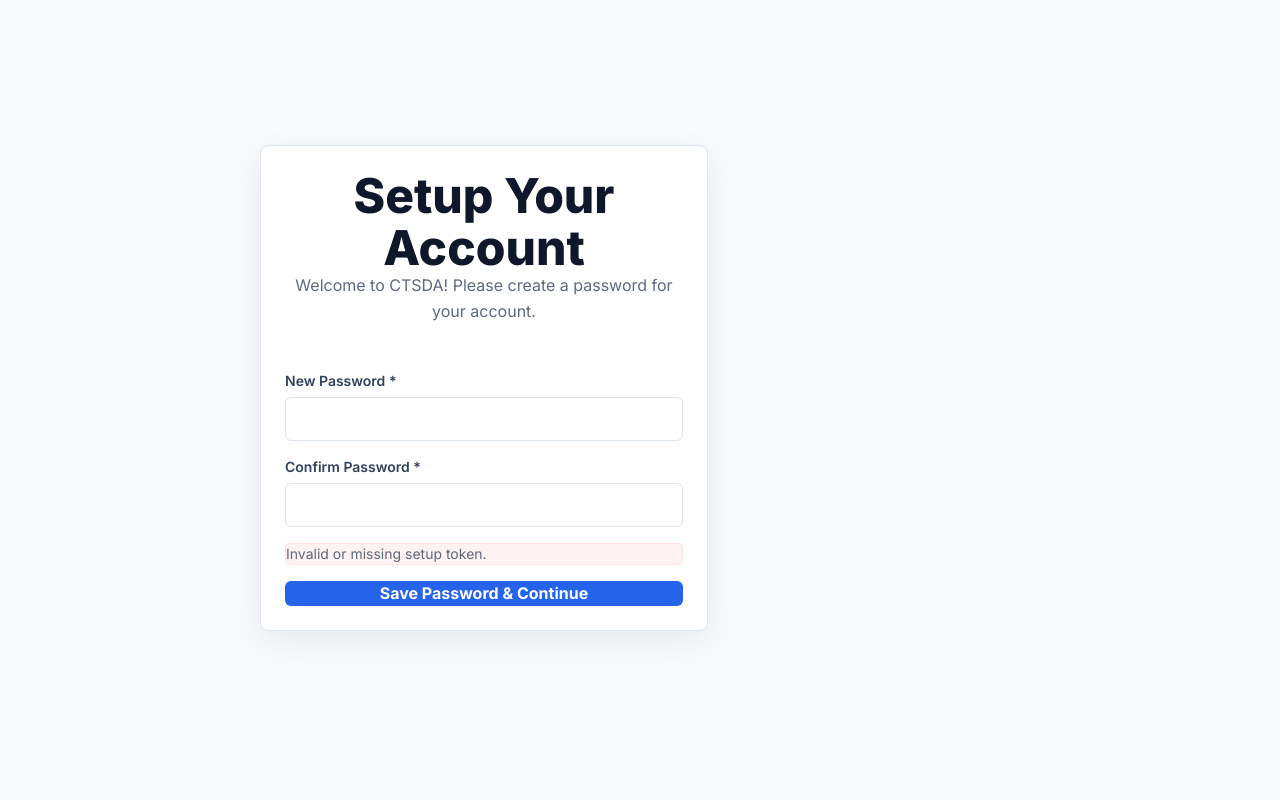
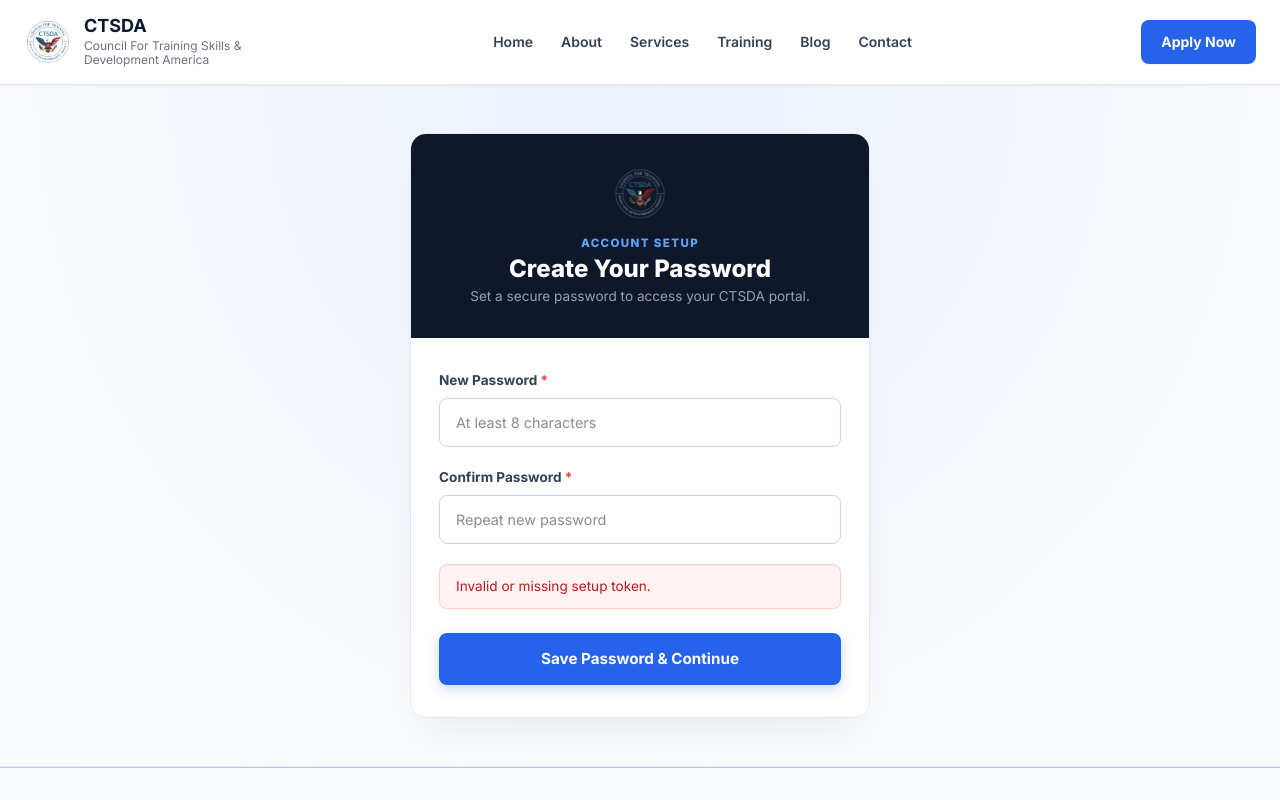
Before and after one commit to jflowdking212/ctsda, a Next.js app in the folder apps/web/: page /setup-account in a window 1280 px wide. Shown: the top 800 px of the page. Built offline with nearby package versions, Linux system fonts and the light colour scheme.

Commit message:
Fix setup account UI layout

```diff
--- a/apps/web/src/app/setup-account/page.tsx
+++ b/apps/web/src/app/setup-account/page.tsx
@@ -2,6 +2,8 @@
 
 import { useState, useEffect, Suspense } from 'react';
 import { useRouter, useSearchParams } from 'next/navigation';
+import { PremiumHeader } from '../../components/premium-header';
+import { PremiumFooter } from '../../components/premium-footer';
 
 function SetupAccountForm() {
   const [password, setPassword] = useState('');
@@ -58,51 +60,85 @@ function SetupAccountForm() {
   };
 
   return (
-    <main className="content-page narrow" style={{ minHeight: '100vh', display: 'flex', flexDirection: 'column', justifyContent: 'center' }}>
-      <div className="content-panel content-form max-w-md mx-auto w-full p-8">
-        <div style={{ textAlign: 'center', marginBottom: '2rem' }}>
-          <h1 className="text-2xl font-bold text-slate-900">Setup Your Account</h1>
-          <p className="text-slate-500 mt-2">Welcome to CTSDA! Please create a password for your account.</p>
+    <div style={{ minHeight: '100vh', display: 'flex', flexDirection: 'column', backgroundColor: '#f8fafc' }}>
+      <PremiumHeader />
+
+      <main style={{ flex: 1, display: 'flex', alignItems: 'center', justifyContent: 'center', padding: '3rem 1rem', background: 'radial-gradient(ellipse at top, rgba(37,99,235,0.06), transparent 70%)' }}>
+        <div style={{ width: '100%', maxWidth: '460px', backgroundColor: '#ffffff', borderRadius: '1rem', border: '1px solid #e2e8f0', boxShadow: '0 20px 40px -15px rgba(15,23,42,0.08)', overflow: 'hidden' }}>
+
+          <div style={{ backgroundColor: '#0f172a', padding: '2rem 1.5rem', textAlign: 'center', color: '#ffffff', position: 'relative' }}>
+            <img src="/images/logo-ctsda.png" alt="CTSDA Logo" style={{ width: '56px', height: '56px', objectFit: 'contain', margin: '0 auto 0.75rem auto', display: 'block' }} />
+            <span style={{ fontSize: '0.72rem', fontWeight: 800, letterSpacing: '0.12em', color: '#60a5fa', textTransform: 'uppercase', display: 'block', marginBottom: '0.2rem' }}>
+              ACCOUNT SETUP
+            </span>
+            <h1 style={{ fontSize: '1.5rem', fontWeight: 800, margin: 0, color: '#ffffff' }}>Create Your Password</h1>
+            <p style={{ fontSize: '0.85rem', color: '#94a3b8', marginTop: '0.35rem', marginBottom: 0, lineHeight: 1.4 }}>
+              Set a secure password to access your CTSDA portal.
+            </p>
           </div>
 
           {success ? (
-          <div className="text-center">
-            <div className="w-16 h-16 bg-green-100 text-green-600 rounded-full flex items-center justify-center mx-auto mb-4 text-2xl font-bold">✓</div>
-            <h3 className="text-xl font-semibold text-slate-900 mb-2">Account Ready!</h3>
-            <p className="text-slate-600 mb-6">Your password has been set successfully.</p>
-            <p className="text-sm text-slate-500">Redirecting to login...</p>
+            <div style={{ padding: '2.5rem 1.75rem', textAlign: 'center' }}>
+              <div style={{ width: '64px', height: '64px', backgroundColor: '#dcfce7', color: '#16a34a', borderRadius: '50%', display: 'flex', alignItems: 'center', justifyContent: 'center', margin: '0 auto 1rem auto', fontSize: '1.75rem', fontWeight: 800 }}>✓</div>
+              <h3 style={{ fontSize: '1.25rem', fontWeight: 700, color: '#0f172a', marginBottom: '0.5rem' }}>Account Ready!</h3>
+              <p style={{ color: '#475569', marginBottom: '1.5rem', fontSize: '0.95rem' }}>Your password has been set successfully.</p>
+              <p style={{ fontSize: '0.85rem', color: '#64748b' }}>Redirecting to login...</p>
             </div>
           ) : (
-          <form onSubmit={handleSubmit} className="flex flex-col gap-4">
-            <label className="block w-full">
-              <span className="block text-sm font-semibold text-slate-700 mb-1">New Password *</span>
+            <form onSubmit={handleSubmit} style={{ padding: '2rem 1.75rem', display: 'flex', flexDirection: 'column', gap: '1.25rem' }}>
+              <div style={{ display: 'flex', flexDirection: 'column', gap: '0.4rem' }}>
+                <label style={{ fontSize: '0.85rem', fontWeight: 700, color: '#334155' }}>
+                  New Password <span style={{ color: '#ef4444' }}>*</span>
+                </label>
                 <input
                   type="password"
                   required
                   value={password}
                   onChange={e => setPassword(e.target.value)}
                   disabled={loading || !token}
-                className="w-full border border-slate-300 rounded-md py-2 px-3 focus:ring-2 focus:ring-blue-500 outline-none"
+                  placeholder="At least 8 characters"
+                  style={{ padding: '0.75rem 1rem', borderRadius: '0.5rem', border: '1px solid #cbd5e1', fontSize: '0.9rem', outline: 'none', width: '100%', transition: 'all 0.15s' }}
                 />
+              </div>
+
+              <div style={{ display: 'flex', flexDirection: 'column', gap: '0.4rem' }}>
+                <label style={{ fontSize: '0.85rem', fontWeight: 700, color: '#334155' }}>
+                  Confirm Password <span style={{ color: '#ef4444' }}>*</span>
                 </label>
-            <label className="block w-full">
-              <span className="block text-sm font-semibold text-slate-700 mb-1">Confirm Password *</span>
                 <input
                   type="password"
                   required
                   value={confirmPassword}
                   onChange={e => setConfirmPassword(e.target.value)}
                   disabled={loading || !token}
-                className="w-full border border-slate-300 rounded-md py-2 px-3 focus:ring-2 focus:ring-blue-500 outline-none"
+                  placeholder="Repeat new password"
+                  style={{ padding: '0.75rem 1rem', borderRadius: '0.5rem', border: '1px solid #cbd5e1', fontSize: '0.9rem', outline: 'none', width: '100%', transition: 'all 0.15s' }}
                 />
-            </label>
+              </div>
 
-            {error && <p className="text-red-600 text-sm mt-1 p-2 bg-red-50 rounded border border-red-100">{error}</p>}
+              {error && (
+                <div style={{ backgroundColor: '#fef2f2', border: '1px solid #fecaca', color: '#b91c1c', padding: '0.75rem 1rem', borderRadius: '0.5rem', fontSize: '0.85rem', lineHeight: 1.4 }}>
+                  {error}
+                </div>
+              )}
 
               <button
                 type="submit"
                 disabled={loading || !token}
-              className={`w-full py-2 px-4 rounded-md text-white font-medium transition-colors mt-2 ${loading || !token ? 'bg-blue-400 cursor-not-allowed' : 'bg-blue-600 hover:bg-blue-700'}`}
+                style={{
+                  width: '100%',
+                  padding: '0.85rem 1.5rem',
+                  backgroundColor: (loading || !token) ? '#94a3b8' : '#2563eb',
+                  color: '#ffffff',
+                  fontWeight: 700,
+                  fontSize: '0.95rem',
+                  borderRadius: '0.5rem',
+                  border: 'none',
+                  cursor: (loading || !token) ? 'not-allowed' : 'pointer',
+                  transition: 'all 0.15s ease-in-out',
+                  boxShadow: '0 4px 12px rgba(37, 99, 235, 0.25)',
+                  marginTop: '0.25rem',
+                }}
               >
                 {loading ? 'Setting up...' : 'Save Password & Continue'}
               </button>
@@ -110,14 +146,17 @@ function SetupAccountForm() {
           )}
         </div>
       </main>
+
+      <PremiumFooter />
+    </div>
   );
 }
 
 export default function SetupAccountPage() {
   return (
     <Suspense fallback={
-      <main className="content-page narrow" style={{ minHeight: '100vh', display: 'flex', justifyContent: 'center', alignItems: 'center' }}>
-        <p>Loading account setup...</p>
+      <main style={{ minHeight: '100vh', display: 'flex', justifyContent: 'center', alignItems: 'center', backgroundColor: '#f8fafc' }}>
+        <p style={{ color: '#64748b' }}>Loading account setup...</p>
       </main>
     }>
       <SetupAccountForm />
```
Lines whose indentation alone changed are shown as unchanged.
